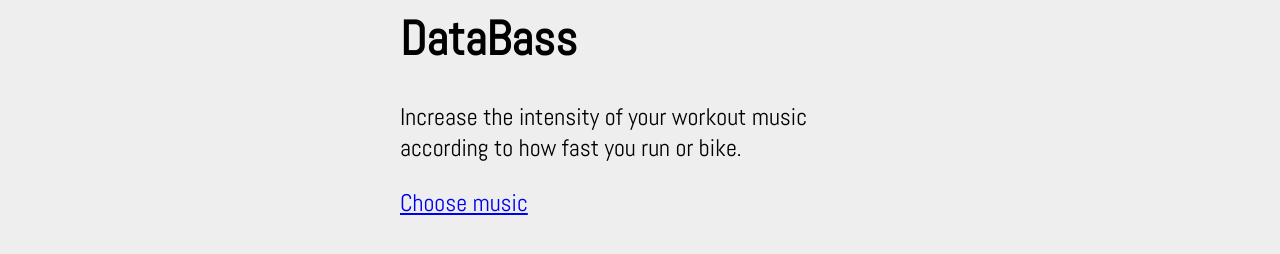
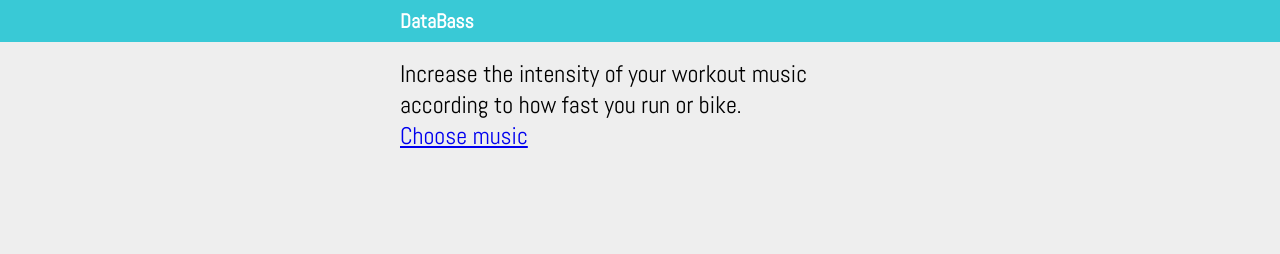
Before and after one commit to codyromano/vital, a React app: page / in a window 1280 px wide. Built offline with nearby package versions, Linux system fonts and the light colour scheme.

Commit message:
AppHeader

```diff
--- /dev/null
+++ b/script/components/AppHeader/AppHeader.scss
@@ -0,0 +1,11 @@
+@import '../../shared-styles/index';
+
+.app-header {
+  background-color: $color-accent;
+  padding: $padding-row-small $padding-column-small;
+  margin-bottom: $padding-row-regular;
+}
+.logo {
+  color: #fff;
+  font-size: $font-size-regular;
+}
--- /dev/null
+++ b/script/components/AppHeader/index.js
@@ -0,0 +1,14 @@
+import React from 'react';
+import BasePage, { PageWidthContainer } from 'vital-components/BasePage';
+import './AppHeader.scss';
+
+const AppHeader = () => (
+  <header className="app-header">
+    <PageWidthContainer>
+      {/* TODO: Create standalone component for logo */}
+      <h1 className="logo">DataBass</h1>
+    </PageWidthContainer>
+  </header>
+);
+
+export default AppHeader;
--- a/script/components/BasePage/index.js
+++ b/script/components/BasePage/index.js
@@ -1,5 +1,6 @@
 import React from 'react';
 import PropTypes from 'prop-types';
+import AppHeader from 'vital-components/AppHeader';
 import './BasePage.scss';
 
 export const PageWidthContainer = ({ children }) => (
@@ -15,7 +16,10 @@ export default class BasePage extends React.Component {
   render() {
     return (
       <main>
-        {this.props.children}
+        <AppHeader />
+        <section className="app-body">
+          {this.props.children}
+        </section>
       </main>
     );
   }
--- a/script/components/IntroPage/index.js
+++ b/script/components/IntroPage/index.js
@@ -7,7 +7,6 @@ export default class IntroPage extends React.Component {
     return (
       <BasePage>
         <PageWidthContainer>
-          <h1>DataBass</h1>
           <p>Increase the intensity of your workout music according
             to how fast you run or bike.</p>
           <Link to="/configure-music">Choose music</Link>
--- a/script/shared-styles/index.scss
+++ b/script/shared-styles/index.scss
@@ -1,7 +1,21 @@
 @import url('https://fonts.googleapis.com/css?family=Abel');
 
-$color-accent: cornflowerblue;
+$color-accent: rgb(57, 201, 214);
 
 $font-size-small: 1rem;
 $font-size-regular: 1.25rem;
 $font-size-large: 1.5rem;
+
+$padding-row-small: 0.5rem;
+$padding-row-regular: 1rem;
+$padding-row-large: 2rem;
+
+$padding-column-small: 0.5rem;
+$padding-column-regular: 1rem;
+$padding-column-large: 2rem;
+
+// Simple reset (Not every performant)
+* {
+  margin: 0;
+  padding: 0;
+}
```
